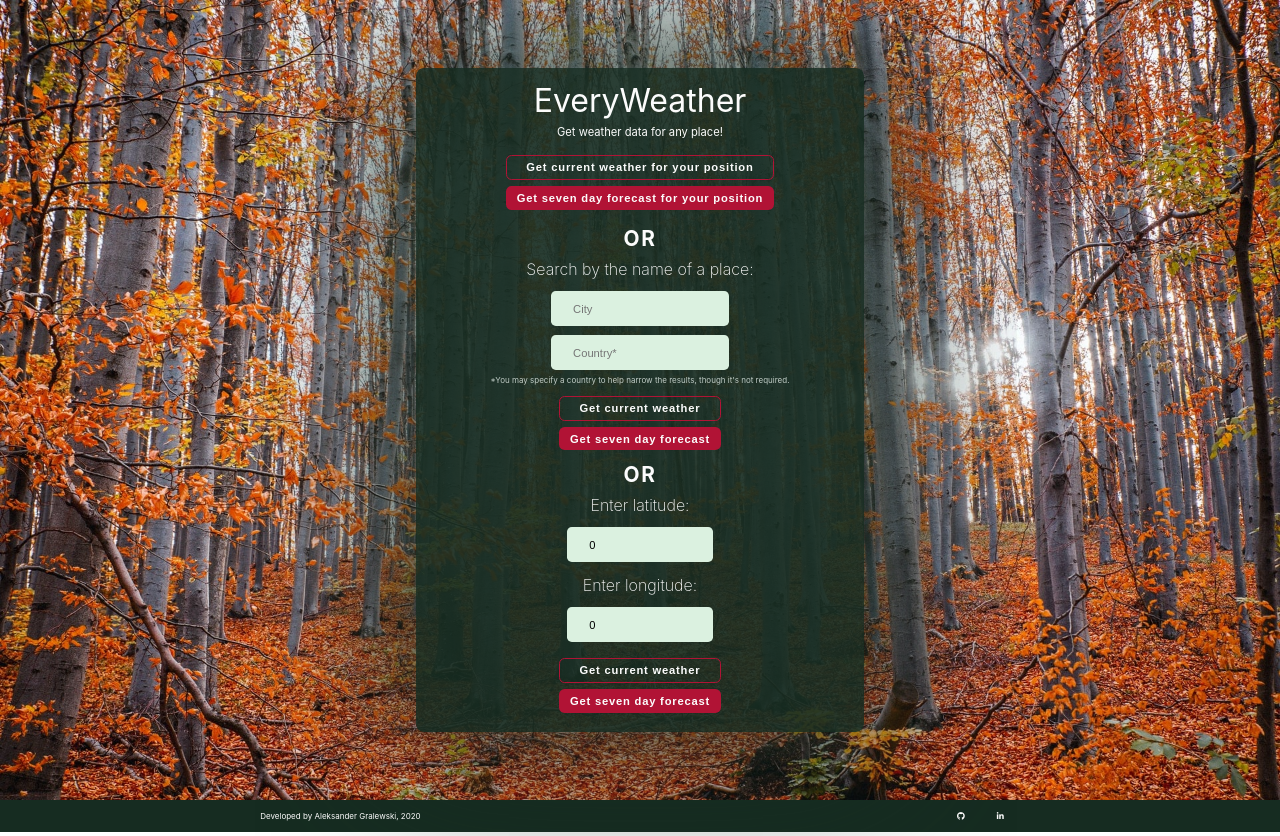
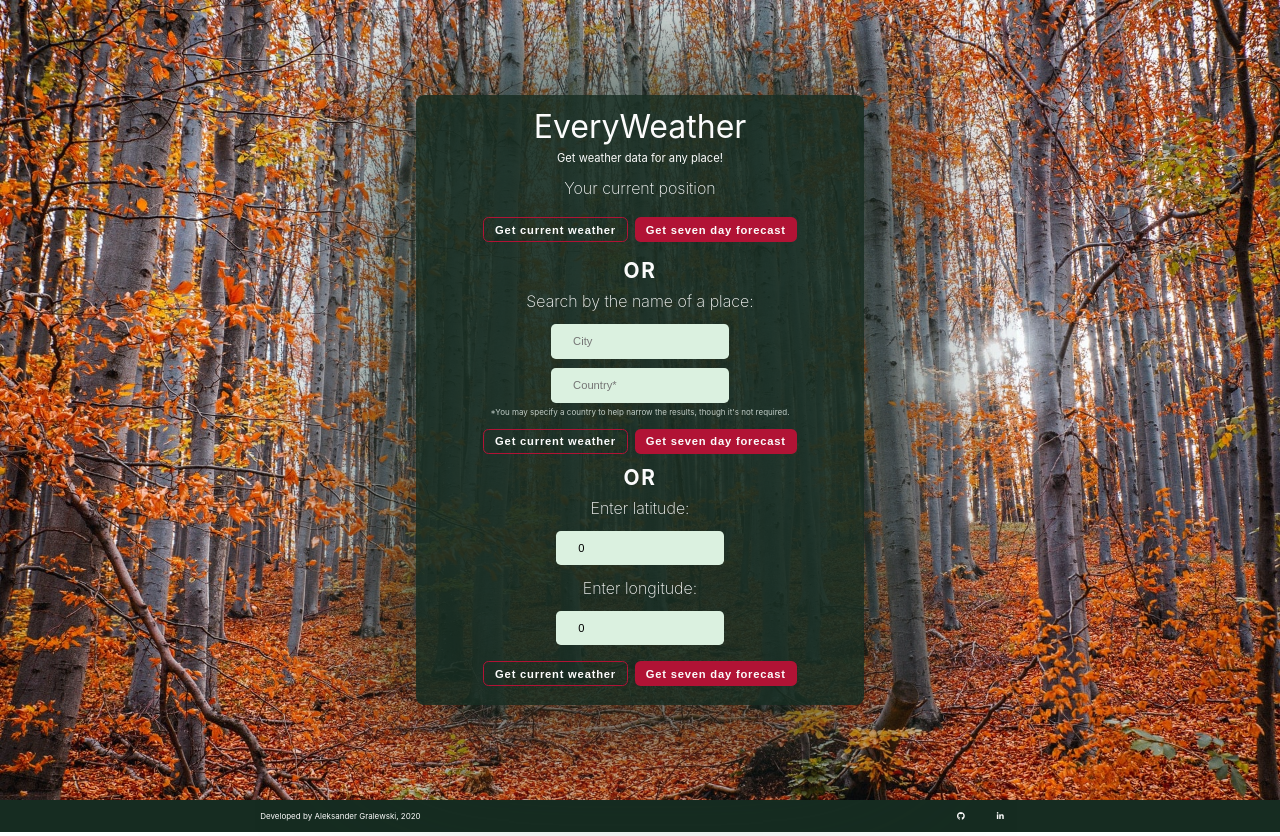
Before and after one commit to AlexGralewski/EveryWeather, a React (Create React App) app: page / in a window 1280 px wide. Built offline with nearby package versions, Linux system fonts and the light colour scheme.

Commit message:
updated README and changed submit buttons in main app file

```diff
--- a/src/components/WeatherApp.js
+++ b/src/components/WeatherApp.js
@@ -651,10 +651,13 @@ class WeatherApp extends React.Component {
           <div className = "forms-title">EveryWeather</div>
           <div className = "forms-desc">Get weather data for any place!</div>
           <div className = "position-form">
-            <div className = "submit-buttons">
-              <button onClick = {this.handlePositionCurrentWeatherSubmit} className = "current-weather-button">Get current weather for your position</button>
-              <button onClick = {this.handlePositionForecastSubmit} className = "forecast-weather-button">Get seven day forecast for your position</button>
-            </div>
+            <form>
+              <label>Your current position</label>
+              <div className = "submit-buttons">
+                <button onClick = {this.handlePositionCurrentWeatherSubmit} className = "current-weather-button">Get current weather</button>
+                <button onClick = {this.handlePositionForecastSubmit} className = "forecast-weather-button">Get seven day forecast</button>
+              </div>
+            </form>
           </div>
           <h1 className = "or">OR</h1>
           <div className = "city-form">
--- a/src/css/index.css
+++ b/src/css/index.css
@@ -78,11 +78,7 @@ code {
   display: -webkit-box;
   display: -ms-flexbox;
   display: flex;
-  -webkit-box-orient: vertical;
-  -webkit-box-direction: normal;
-      -ms-flex-direction: column;
-          flex-direction: column;
-  margin: 0.5rem;
+  margin: 1rem;
 }
 
 .weather-app .forms .submit-buttons .current-weather-button {
@@ -105,7 +101,7 @@ code {
 }
 
 .weather-app .forms .lat-long-form input {
-  width: 60%;
+  width: 40%;
 }
 
 .weather-app .forms .city-form p {
--- a/src/css/index.scss
+++ b/src/css/index.scss
@@ -79,8 +79,8 @@ code {
 
     .submit-buttons {
       display: flex;
-      flex-direction: column;
-      margin: 0.5rem;
+
+      margin: 1rem;
       .current-weather-button {
         background: none;
         border: 0.2rem $dark2 solid;
@@ -103,7 +103,7 @@ code {
 
     .lat-long-form {
       input {
-        width: 60%;
+        width: 40%;
       }
     }
 
```
Also changed, not shown: 2 other files (tests, documents, lock files or other folders).
